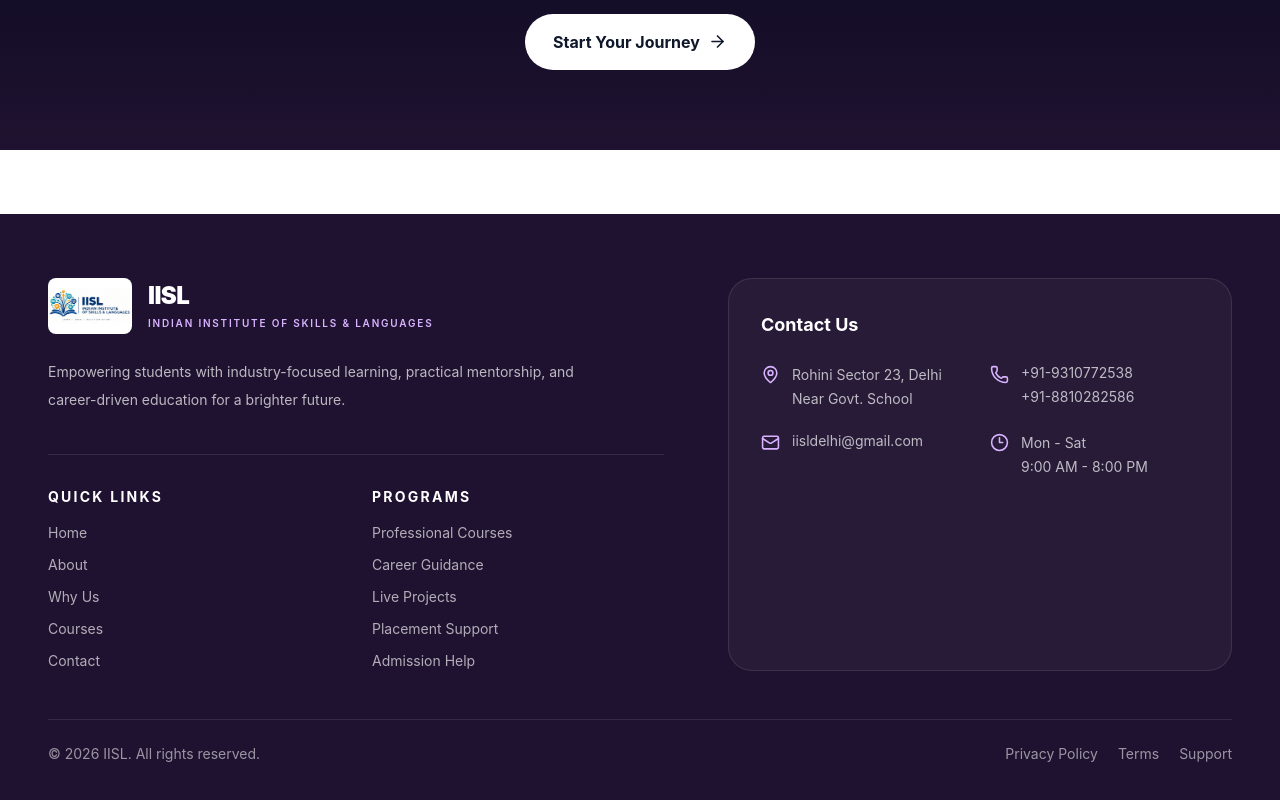
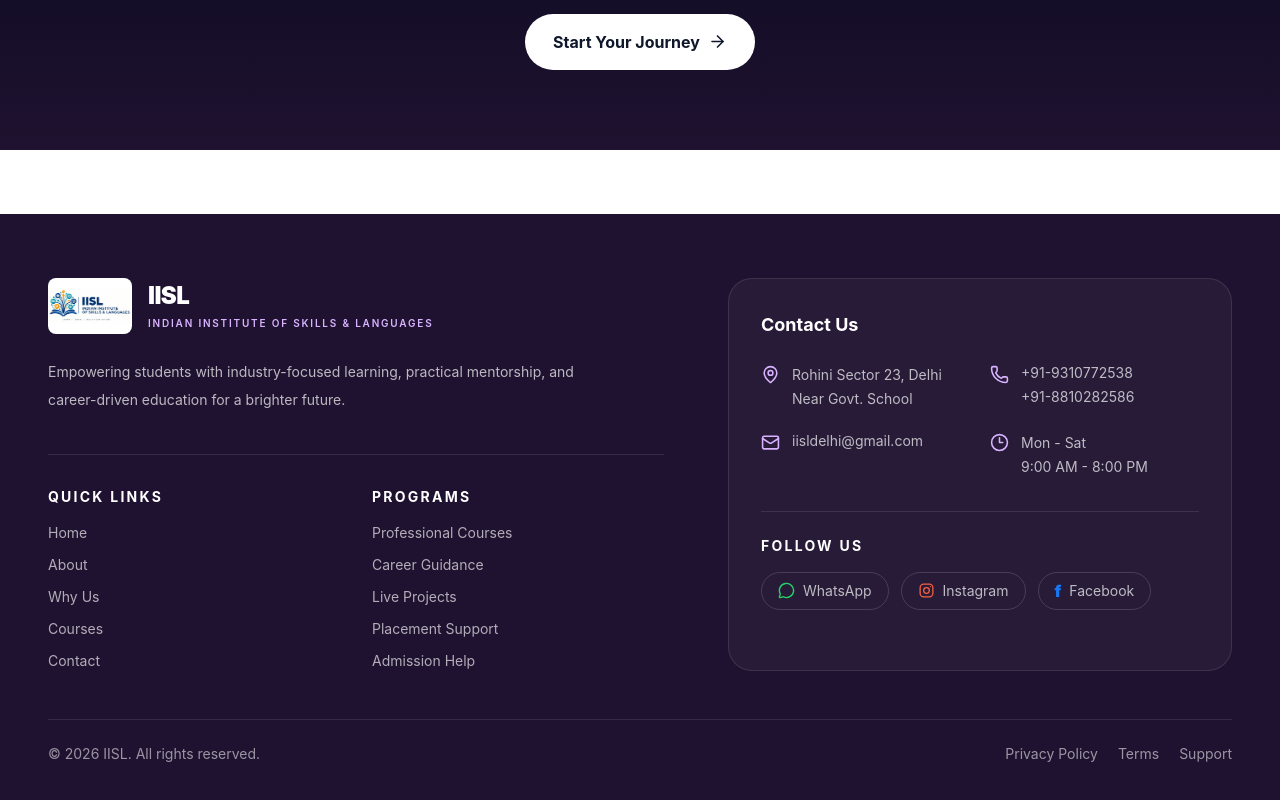
Before and after one commit to Shahdab02/IISL_Delhi_Webpage, a React (Vite) app in the folder client/: page / in a window 1280 px wide. Shown: the part 10464-11264 px from the top of the page. Built offline with nearby package versions, Linux system fonts and the light colour scheme.

Commit message:
Updated project

```diff
--- a/client/src/Component/Footer/Footer.jsx
+++ b/client/src/Component/Footer/Footer.jsx
@@ -1,5 +1,11 @@
 import { Link } from "react-router-dom";
-import { Clock3, Mail, MapPin, Phone } from "lucide-react";
+import {
+  Clock3,
+  Mail,
+  MapPin,
+  MessageCircle,
+  Phone,
+} from "lucide-react";
 import logo from "../../assets/logo.jpeg";
 
 const Footer = () => {
@@ -102,6 +108,73 @@ const Footer = () => {
                 </p>
               </div>
             </div>
+
+            <div className="mt-8 border-t border-white/10 pt-6">
+              <h5 className="text-sm font-bold uppercase tracking-[0.16em] text-white">
+                Follow Us
+              </h5>
+              <div className="mt-4 flex flex-wrap gap-3">
+                <a
+                  href="https://wa.me/919310772538"
+                  target="_blank"
+                  rel="noreferrer"
+                  aria-label="WhatsApp"
+                  className="inline-flex items-center gap-2 rounded-full border border-white/15 px-4 py-2 text-sm text-white/70 transition-colors hover:border-[#d9b3ff] hover:text-white"
+                >
+                  <MessageCircle
+                    size={17}
+                    aria-hidden="true"
+                    className="text-[#25D366]"
+                  />
+                  WhatsApp
+                </a>
+                <a
+                  href="https://www.instagram.com/iisl_delhi/"
+                  target="_blank"
+                  rel="noreferrer"
+                  aria-label="Instagram"
+                  className="inline-flex items-center gap-2 rounded-full border border-white/15 px-4 py-2 text-sm text-white/70 transition-colors hover:border-[#d9b3ff] hover:text-white"
+                >
+                  <svg
+                    aria-hidden="true"
+                    viewBox="0 0 24 24"
+                    className="size-[17px] fill-none"
+                    stroke="url(#instagram-gradient)"
+                    strokeWidth="1.8"
+                  >
+                    <defs>
+                      <linearGradient id="instagram-gradient" x1="0" y1="24" x2="24" y2="0">
+                        <stop offset="0%" stopColor="#FFDC80" />
+                        <stop offset="50%" stopColor="#F56040" />
+                        <stop offset="100%" stopColor="#C13584" />
+                      </linearGradient>
+                    </defs>
+                    <rect x="3" y="3" width="18" height="18" rx="5" />
+                    <circle cx="12" cy="12" r="4" />
+                    <circle
+                      cx="17.5"
+                      cy="6.5"
+                      r="0.75"
+                      fill="url(#instagram-gradient)"
+                      stroke="none"
+                    />
+                  </svg>
+                  Instagram
+                </a>
+                <a
+                  href="https://www.facebook.com/profile.php?id=61594584294014"
+                  target="_blank"
+                  rel="noreferrer"
+                  aria-label="Facebook"
+                  className="inline-flex items-center gap-2 rounded-full border border-white/15 px-4 py-2 text-sm text-white/70 transition-colors hover:border-[#d9b3ff] hover:text-white"
+                >
+                  <span aria-hidden="true" className="text-base font-black leading-none text-[#1877F2]">
+                    f
+                  </span>
+                  Facebook
+                </a>
+              </div>
+            </div>
           </div>
         </div>
 
```
